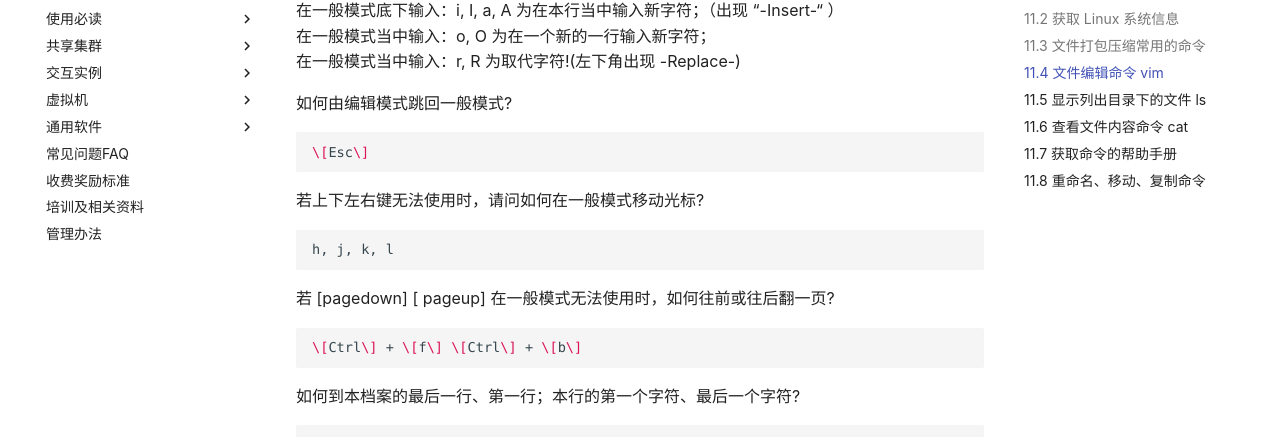
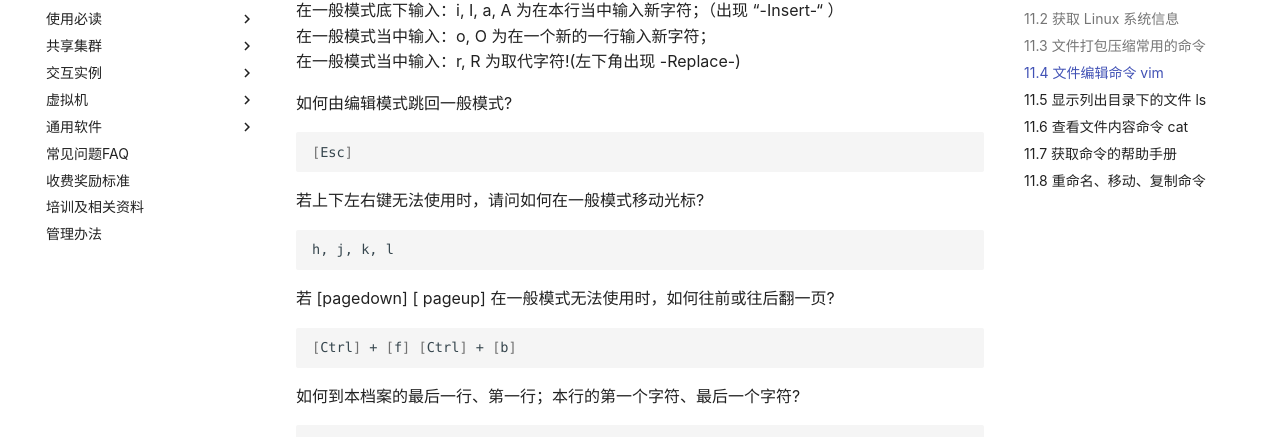
Before and after one commit to ruc-cc/cc-help-docs, an MkDocs documentation site: the page built from docs/command-line/files.md, in a window 1280 px wide and 900 px high, scrolled down 2855 px. Shown: the part 116-553 px from the top of the window. Built offline with MkDocs 1.6.1 and Material for MkDocs 9.7.7, drawn with Linux system fonts in a browser that asks for light colours; comment, search, counter and statistics services are not loaded.

Commit message:
updata
Signed-off-by: luweizheng <luweizheng36@hotmail.com>

````diff
--- a/docs/command-line/files.md
+++ b/docs/command-line/files.md
@@ -104,7 +104,7 @@ vim 共分为 3 个模式，即一般模式（默认的模式）、编辑模式
 
 如何由编辑模式跳回一般模式?
 ```bash
-\[Esc\]
+[Esc]
 ```
 若上下左右键无法使用时，请问如何在一般模式移动光标?
 ```bash
@@ -112,7 +112,7 @@ h, j, k, l
 ```
 若 \[pagedown\] \[ pageup\] 在一般模式无法使用时，如何往前或往后翻一页?
 ```bash
-\[Ctrl\] + \[f\] \[Ctrl\] + \[b\]
+[Ctrl] + [f] [Ctrl] + [b]
 ```
 如何到本档案的最后一行、第一行；本行的第一个字符、最后一个字符?
 ```bash
````
